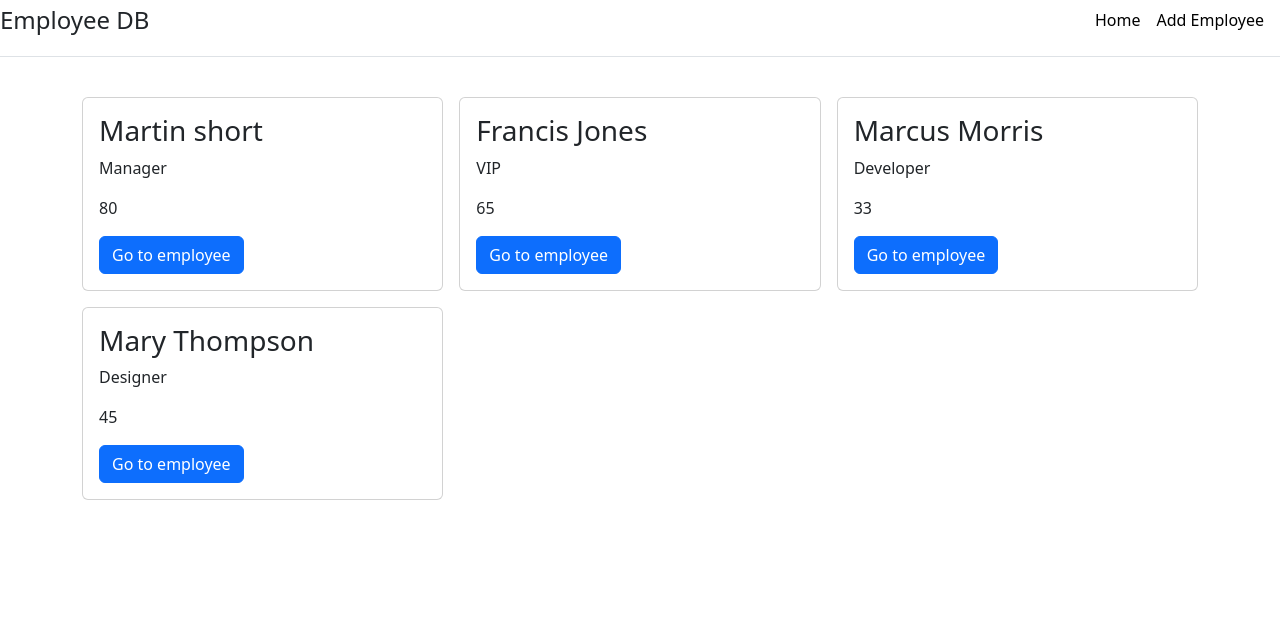
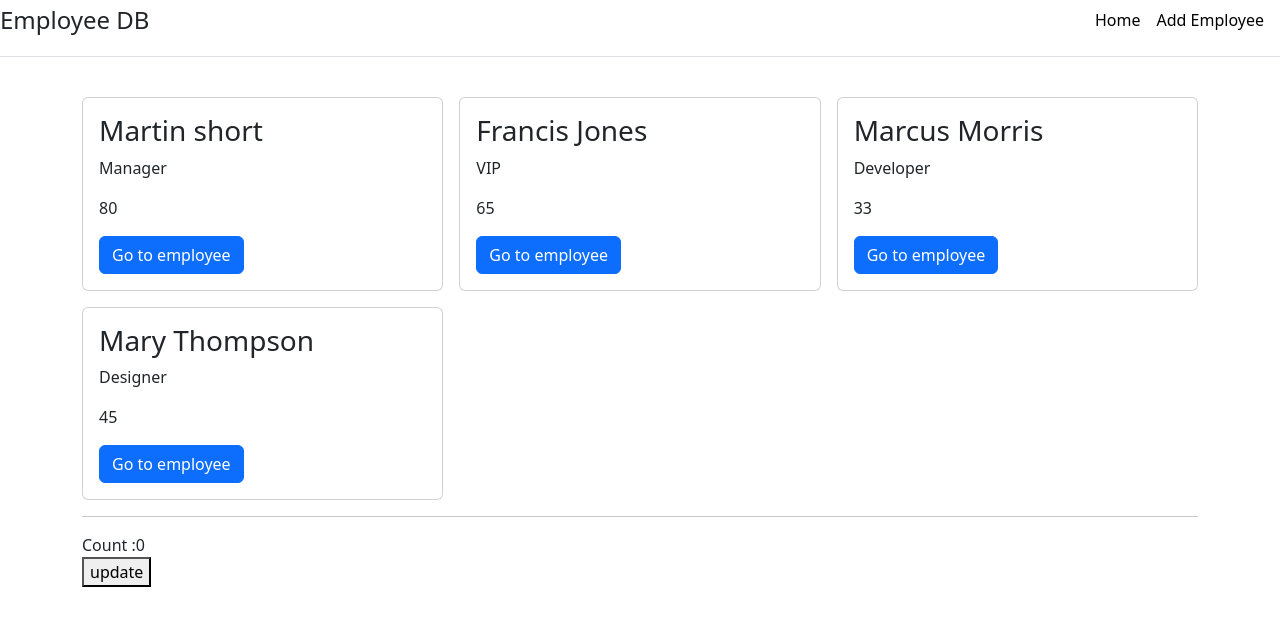
Before and after one commit to sohailakhtr/Nextjs-rendering-learning, a Next.js app: page / in a window 1280 px wide. Shown: the top 626 px of the page. Built offline with nearby package versions, Linux system fonts and the light colour scheme; data requests are answered from the project's data file.

Commit message:
Why can't I use Hooks ?

```diff
--- a/src/app/page.js
+++ b/src/app/page.js
@@ -1,5 +1,6 @@
 import axios from "axios";
 import Link from "next/link";
+import Counter from "@/components/counter";
 export default async function Home() {
   const employees = await axios("http://localhost:3004/employees");
   // console.log(Employee.data);
@@ -17,11 +18,18 @@
       </div>
     </div>
   ));
+
+  const counterTrigger = async() => {
+    "use server";
+    console.log("test");
+  };
+
   return (
     <>
       <div className="row row-cols-1 row-cols-sm-2 row-cols-md-3 g-3">
         {showEmployees}
       </div>
+      <Counter counterTrigger={counterTrigger} />
     </>
   );
 }
--- /dev/null
+++ b/src/components/counter.js
@@ -0,0 +1,20 @@
+"use client";
+import { useState } from "react";
+
+export default function Counter(props) {
+  const [count, setCount] = useState(0);
+  return (
+    <div>
+      <hr />
+      <div>Count :{count}</div>
+      <button
+        onClick={() => {
+          setCount(count + 1);
+          props.counterTrigger();
+        }}
+      >
+        update
+      </button>
+    </div>
+  );
+}
```
